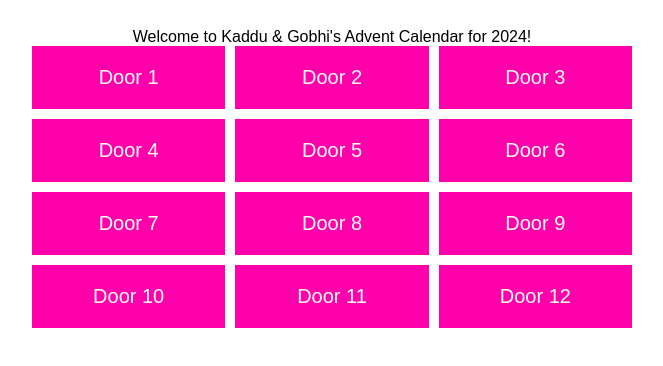
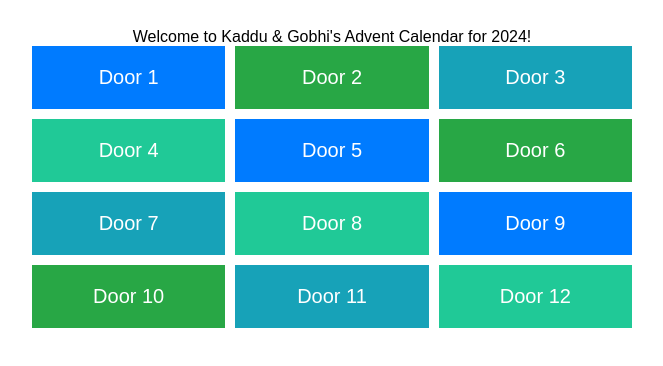
Before and after one commit to aakriti1kumar/AdventCalendarKG, a plain HTML site: page index.html in a window 1280 px wide. Shown: the whole page, without its empty margins (308-971 px from the left). Drawn offline with Linux system fonts and the light colour scheme.

Commit message:
Update index.html

```diff
--- a/index.html
+++ b/index.html
@@ -27,6 +27,19 @@
             color: white;
             cursor: pointer;
         }
+                /* Shades of Blue and Green for Doors */
+        #door1 { background-color: #007bff; } /* Blue */
+        #door2 { background-color: #28a745; } /* Green */
+        #door3 { background-color: #17a2b8; } /* Light Blue */
+        #door4 { background-color: #20c997; } /* Teal Green */
+        #door5 { background-color: #007bff; }
+        #door6 { background-color: #28a745; }
+        #door7 { background-color: #17a2b8; }
+        #door8 { background-color: #20c997; }
+        #door9 { background-color: #007bff; }
+        #door10 { background-color: #28a745; }
+        #door11 { background-color: #17a2b8; }
+        #door12 { background-color: #20c997; }
     </style>
 </head>
 <body>
```
